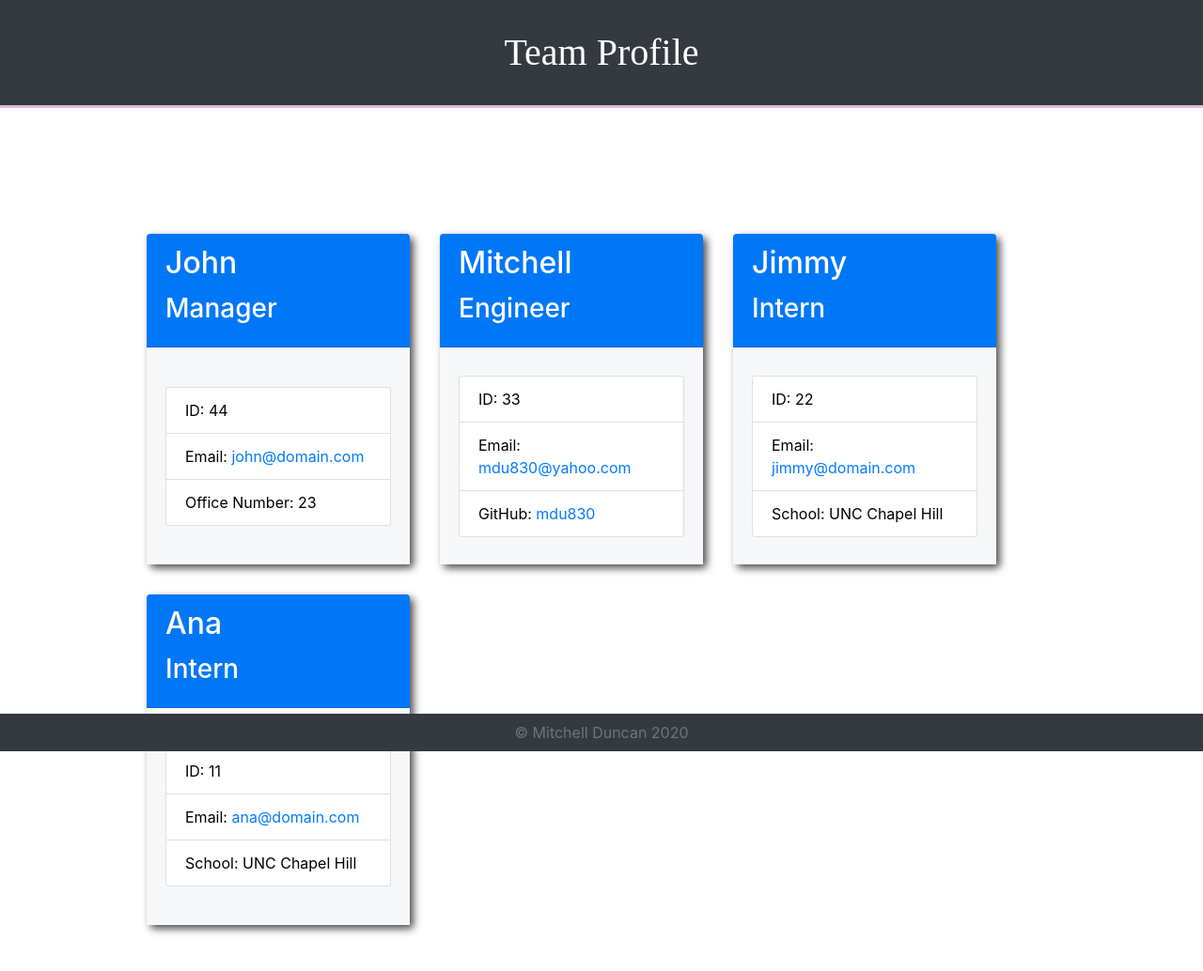
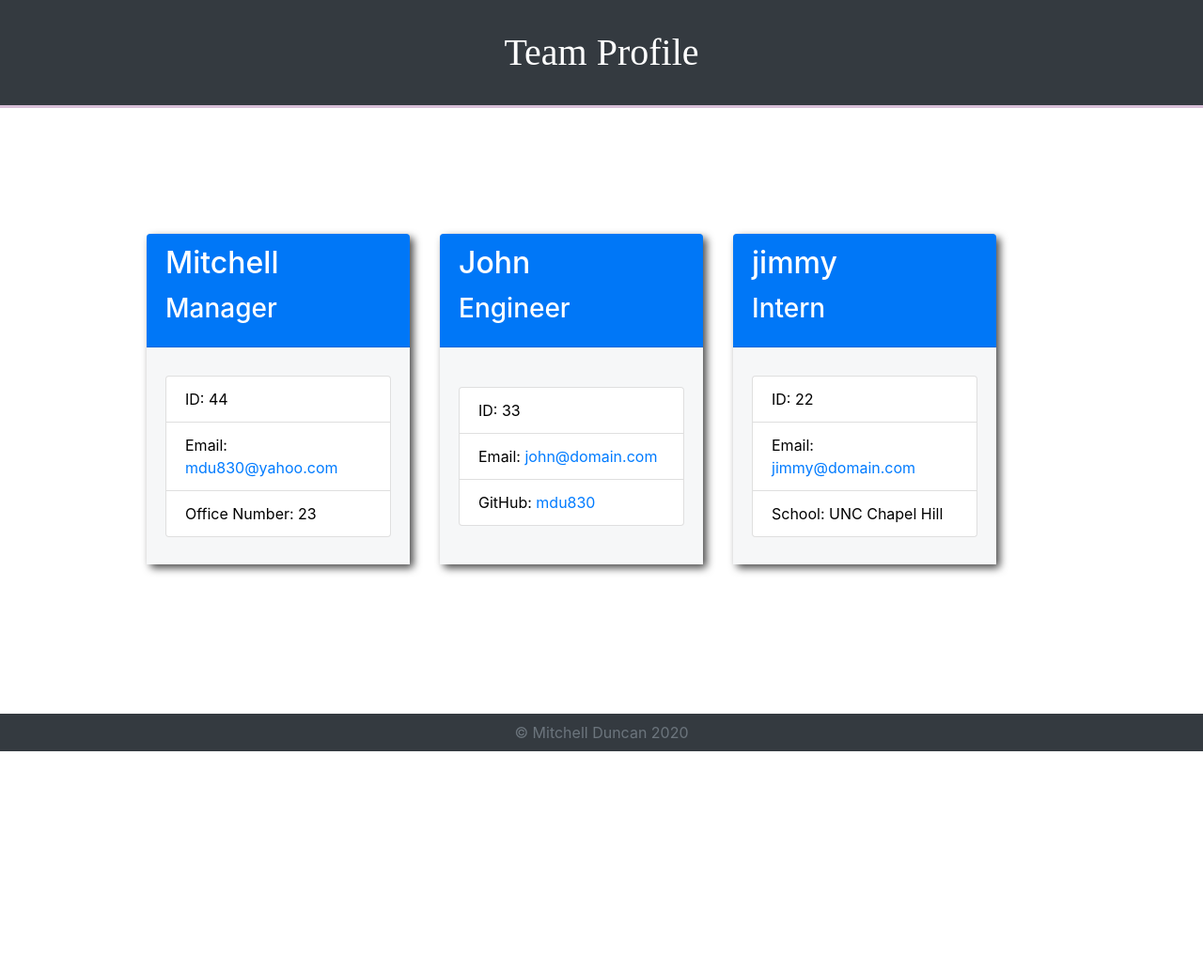
Before and after one commit to mdu830/Team-Profile-Generator, a website: page example.html in a window 1280 px wide. Shown: the whole page at 94% size. After the commit the page ends 800 px from the top, so only its background shows below. Drawn offline with nearby package versions, Linux system fonts and the light colour scheme; a web font is replaced by a local one.

Commit message:
some cleaning up

```diff
--- a/dist/example.html
+++ b/example.html
@@ -66,13 +66,13 @@
 
         <div class="card">
             <div class="card-header">
-                <h2 class="card-title">John</h2>
+                <h2 class="card-title">Mitchell</h2>
                 <h3 class="card-title">Manager</h3>
             </div>
             <div class="card-body">
                 <ul class="list-group">
                     <li class="list-group-item">ID: 44</li>
-                    <li class="list-group-item">Email: <a href="mailto:john@domain.com">john@domain.com</a></li>
+                    <li class="list-group-item">Email: <a href="mailto:mdu830@yahoo.com">mdu830@yahoo.com</a></li>
                     <li class="list-group-item">Office Number: 23</li>
                 </ul>
             </div>
@@ -80,13 +80,13 @@
 
         <div class="card">
             <div class="card-header">
-                <h2 class="card-title">Mitchell</h2>
+                <h2 class="card-title">John</h2>
                 <h3 class="card-title">Engineer</h3>
             </div>
             <div class="card-body">
                 <ul class="list-group">
                     <li class="list-group-item">ID: 33</li>
-                    <li class="list-group-item">Email: <a href="mailto:mdu830@yahoo.com">mdu830@yahoo.com</a></li>
+                    <li class="list-group-item">Email: <a href="mailto:john@domain.com">john@domain.com</a></li>
                     <li class="list-group-item">GitHub: <a href="https://github.com/mdu830">mdu830</a></li>
                 </ul>
             </div>
@@ -94,27 +94,13 @@
 
         <div class="card">
             <div class="card-header">
-                <h2 class="card-title">Jimmy</h2>
+                <h2 class="card-title">jimmy</h2>
                 <h3 class="card-title">Intern</h3>
             </div>
             <div class="card-body">
                 <ul class="list-group">
                     <li class="list-group-item">ID: 22</li>
                     <li class="list-group-item">Email: <a href="mailto:jimmy@domain.com">jimmy@domain.com</a></li>
-                    <li class="list-group-item">School: UNC Chapel Hill </li>
-                </ul>
-            </div>
-        </div>
-
-        <div class="card">
-            <div class="card-header">
-                <h2 class="card-title">Ana</h2>
-                <h3 class="card-title">Intern</h3>
-            </div>
-            <div class="card-body">
-                <ul class="list-group">
-                    <li class="list-group-item">ID: 11</li>
-                    <li class="list-group-item">Email: <a href="mailto:ana@domain.com">ana@domain.com</a></li>
                     <li class="list-group-item">School: UNC Chapel Hill </li>
                 </ul>
             </div>
```
Also changed, not shown: lib/team-generator.js, team-profile-gen.js (renamed from index.js).
